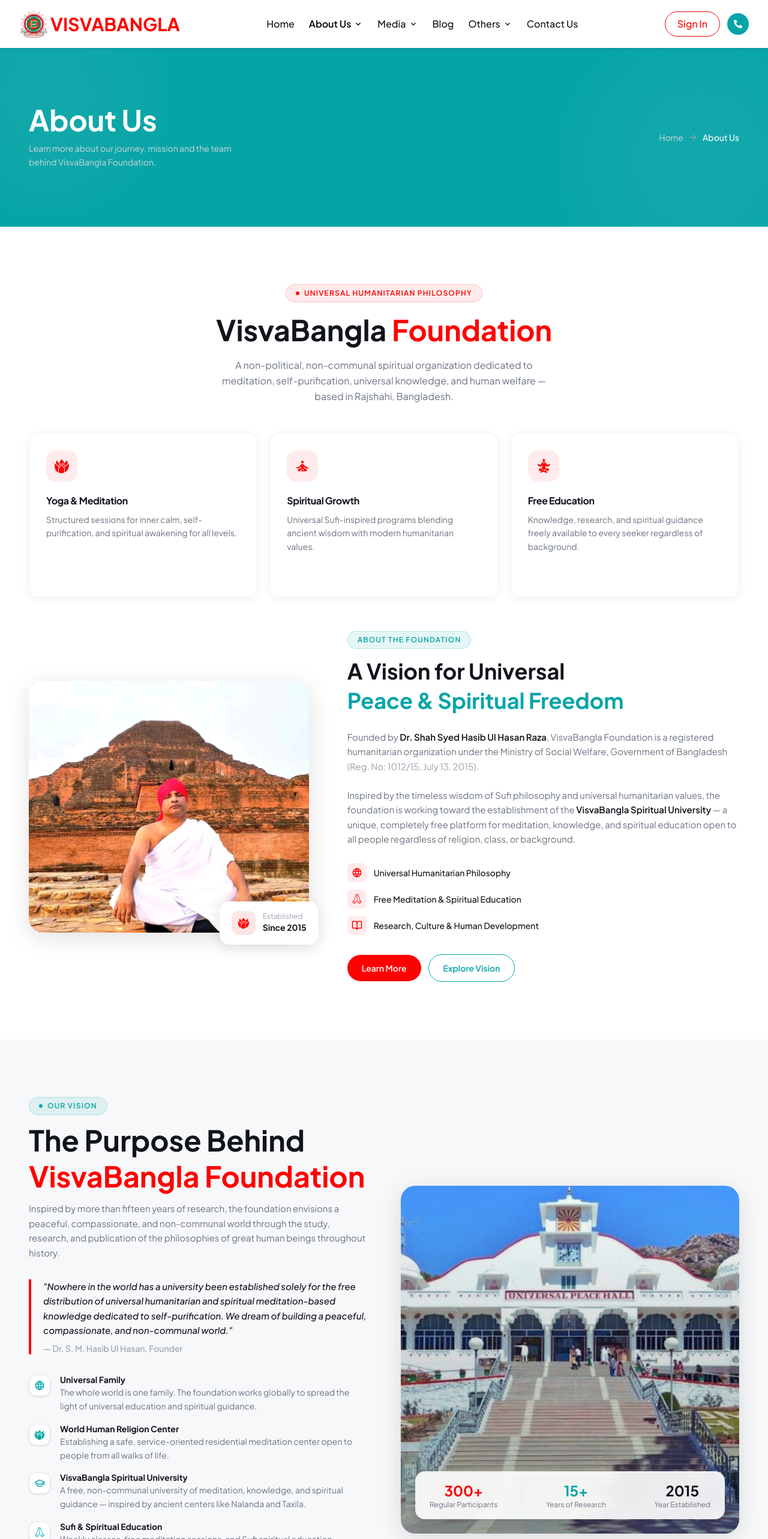
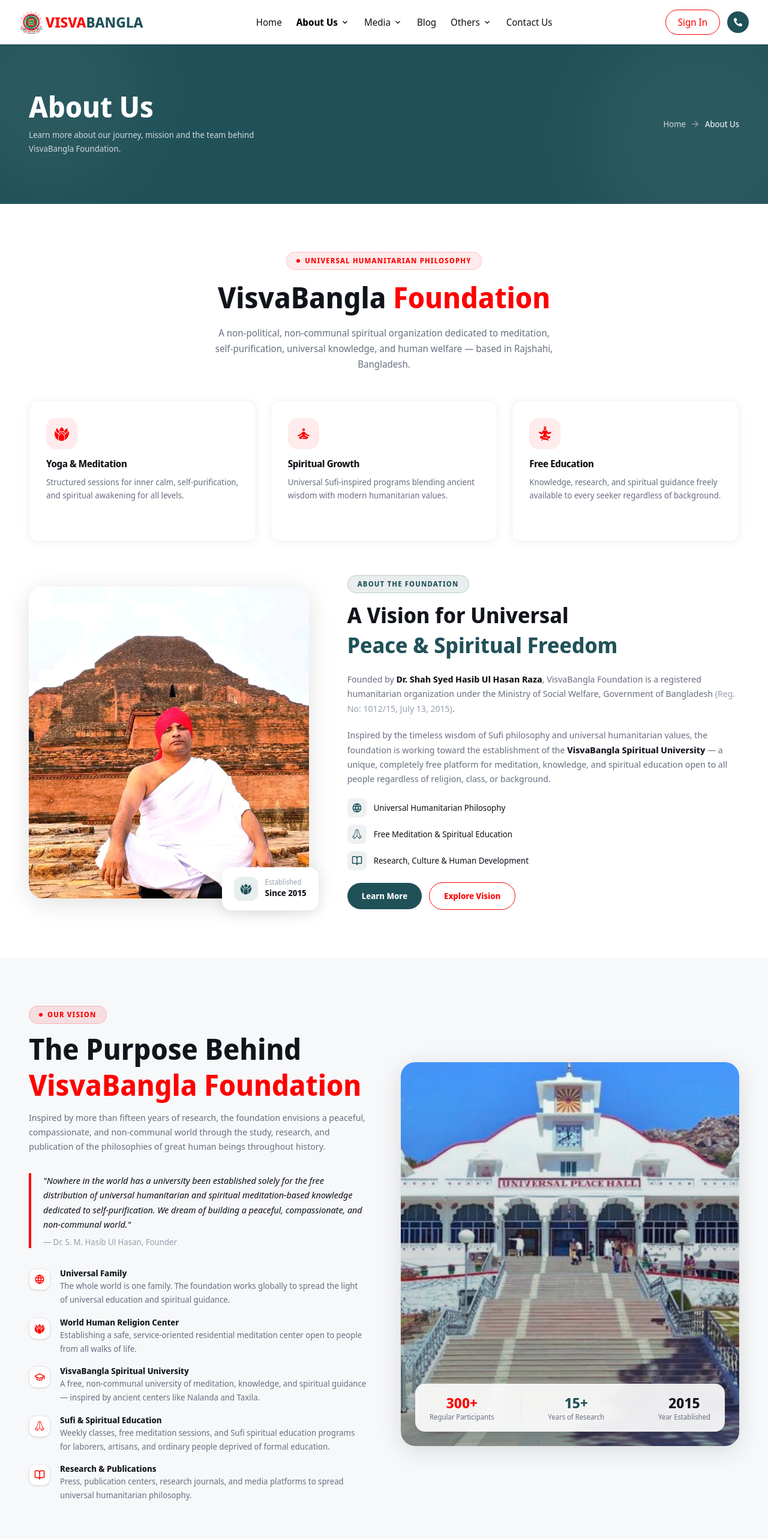
Before and after one commit to NahidHasan131/visva-bangla, a React (Vite) app: page /about in a window 1280 px wide. Shown: the top 2566 px of the page at 60% size. Built offline with nearby package versions, Linux system fonts and the light colour scheme.

Commit message:
update styles and improve component layouts; fix review approval logic and API base URL

```diff
--- a/index.html
+++ b/index.html
@@ -5,9 +5,13 @@
     <link rel="icon" type="image/svg+xml" href="./src/assets/fav-logo.png" />
     <meta name="viewport" content="width=device-width, initial-scale=1.0" />
     <title>VISVABANGLA</title>
+    <!-- Plus+Jakarta+Sans -->
     <link rel="preconnect" href="https://fonts.googleapis.com">
     <link rel="preconnect" href="https://fonts.gstatic.com" crossorigin>
     <link href="https://fonts.googleapis.com/css2?family=Plus+Jakarta+Sans:ital,wght@0,200..800;1,200..800&display=swap" rel="stylesheet">
+    <link rel="preconnect" href="https://fonts.googleapis.com">
+<link rel="preconnect" href="https://fonts.gstatic.com" crossorigin>
+<link href="https://fonts.googleapis.com/css2?family=Noto+Sans+Display:ital,wght@0,100..900;1,100..900&display=swap" rel="stylesheet">
   </head>
   <body>
     <div id="root"></div>
--- a/src/components/AboutUs/AboutUs.jsx
+++ b/src/components/AboutUs/AboutUs.jsx
@@ -36,7 +36,7 @@
 const AboutUs = () => {
   return (
     <motion.section
-      className="py-16 lg:py-24 bg-white"
+      className="py-14 lg:py-20 bg-white"
       variants={fadeIn}
       initial="hidden"
       whileInView="show"
@@ -67,7 +67,7 @@
 
         {/* ── 2. Learning cards ── */}
         <motion.div
-          className="grid grid-cols-1 sm:grid-cols-3 gap-5 mb-14"
+          className="grid grid-cols-1 sm:grid-cols-3 gap-6 mb-14"
           variants={staggerContainer()}
           initial="hidden"
           whileInView="show"
@@ -77,9 +77,9 @@
             <motion.div
               key={i}
               variants={fadeUp}
-              className="group relative flex flex-col gap-5 p-7 rounded-2xl bg-white border border-gray-100 shadow-[0_2px_16px_rgba(0,0,0,0.06)] hover:shadow-[0_8px_32px_rgba(0,0,0,0.11)] hover:-translate-y-1 transition-all duration-300 overflow-hidden"
+              className="group relative flex flex-col gap-3 p-7 rounded-2xl bg-white border border-gray-100 shadow-[0_2px_16px_rgba(0,0,0,0.06)] hover:shadow-[0_8px_32px_rgba(0,0,0,0.11)] hover:-translate-y-1 transition-all duration-300 overflow-hidden"
             >
-              <div className="absolute top-0 left-0 right-0 h-[3px] bg-linear-to-r from-primary to-secondary rounded-t-2xl opacity-0 group-hover:opacity-100 transition-opacity duration-300" />
+              <div className="absolute top-0 left-0 right-0 h-0.75 bg-linear-to-r from-primary to-secondary rounded-t-2xl opacity-0 group-hover:opacity-100 transition-opacity duration-300" />
               <div className="w-13 h-13 rounded-2xl flex items-center justify-center bg-primary/8 text-primary group-hover:bg-primary group-hover:text-white transition-all duration-300">
                 {React.cloneElement(card.icon, { size: 26 })}
               </div>
@@ -108,10 +108,10 @@
             viewport={viewport}
           >
             <div className="rounded-3xl overflow-hidden shadow-[0_8px_40px_rgba(0,0,0,0.12)]">
-              <img src={aboutImg} alt="VisvaBangla Foundation" className="w-full h-[420px] object-cover" />
+              <img src={aboutImg} alt="VisvaBangla Foundation" className="w-full h-130 object-cover" />
             </div>
             <div className="absolute -bottom-5 -right-4 bg-white rounded-2xl shadow-[0_4px_24px_rgba(0,0,0,0.12)] px-5 py-4 flex items-center gap-3">
-              <div className="w-10 h-10 rounded-xl bg-primary/10 flex items-center justify-center text-primary">
+              <div className="w-10 h-10 rounded-xl bg-secondary/10 flex items-center justify-center text-secondary">
                 <GiLotus size={20} />
               </div>
               <div>
@@ -122,7 +122,7 @@
           </motion.div>
 
           <motion.div
-            className="lg:w-7/12 w-full flex flex-col gap-6"
+            className="lg:w-7/12 w-full flex flex-col gap-5"
             variants={fadeRight}
             initial="hidden"
             whileInView="show"
@@ -143,19 +143,19 @@
             <p className="text-gray-500 leading-relaxed text-[15px]">
               Inspired by the timeless wisdom of Sufi philosophy and universal humanitarian values, the foundation is working toward the establishment of the <span className="font-semibold text-[#11141B]">VisvaBangla Spiritual University</span> — a unique, completely free platform for meditation, knowledge, and spiritual education open to all people regardless of religion, class, or background.
             </p>
-            <ul className="flex flex-col gap-3 mt-1">
+            <ul className="flex flex-col gap-3">
               {highlights.map((h, i) => (
                 <li key={i} className="flex items-center gap-3">
-                  <span className="w-8 h-8 rounded-lg bg-primary/8 text-primary flex items-center justify-center shrink-0">{h.icon}</span>
+                  <span className="w-8 h-8 rounded-lg bg-secondary/8 text-secondary flex items-center justify-center shrink-0">{h.icon}</span>
                   <span className="text-sm font-medium text-[#11141B]">{h.label}</span>
                 </li>
               ))}
             </ul>
-            <div className="flex flex-wrap items-center gap-3 mt-2">
-              <NavLink to="/blog" className="px-6 py-3 rounded-full bg-primary text-white text-sm font-semibold hover:bg-primary/90 transition-all duration-300">
+            <div className="flex flex-wrap items-center gap-3">
+              <NavLink to="/blog" className="px-6 py-3 rounded-full bg-secondary text-white text-sm font-semibold hover:bg-primary transition-all duration-300">
                 Learn More
               </NavLink>
-              <NavLink to="/about" className="px-6 py-3 rounded-full border border-secondary text-secondary text-sm font-semibold hover:bg-secondary hover:text-white transition-all duration-300">
+              <NavLink to="/about" className="px-6 py-3 rounded-full border border-primary text-primary text-sm font-semibold hover:bg-primary hover:text-white transition-all duration-300">
                 Explore Vision
               </NavLink>
             </div>
--- a/src/components/AboutVision/AboutVision.jsx
+++ b/src/components/AboutVision/AboutVision.jsx
@@ -38,7 +38,7 @@
 const AboutVision = () => {
   return (
     <motion.section
-      className="py-16 lg:py-24 bg-[#f7f8fa]"
+      className="py-14 lg:py-20 bg-[#f7f8fa]"
       variants={fadeIn}
       initial="hidden"
       whileInView="show"
@@ -57,8 +57,8 @@
           >
 
             <div className="flex flex-col gap-3">
-              <span className="inline-flex self-start items-center gap-2 px-4 py-1.5 rounded-full bg-secondary/10 border border-secondary/20 text-secondary text-xs font-semibold uppercase tracking-widest">
-                <span className="w-1.5 h-1.5 rounded-full bg-secondary inline-block" />
+              <span className="inline-flex self-start items-center gap-2 px-4 py-1.5 rounded-full bg-primary/10 border border-primary/20 text-primary text-xs font-semibold uppercase tracking-widest">
+                <span className="w-1.5 h-1.5 rounded-full bg-primary inline-block" />
                 Our Vision
               </span>
               <h2 className="text-4xl lg:text-5xl font-bold text-[#11141B] leading-tight">
@@ -90,7 +90,7 @@
             >
               {visionPoints.map((v, i) => (
                 <motion.li key={i} variants={fadeUp} className="flex items-start gap-4 group">
-                  <span className="mt-0.5 w-9 h-9 rounded-xl bg-white border border-gray-200 text-secondary flex items-center justify-center shrink-0 shadow-sm group-hover:bg-secondary group-hover:text-white group-hover:border-secondary transition-all duration-200">
+                  <span className="mt-0.5 w-9 h-9 rounded-xl bg-white border border-gray-200 text-primary flex items-center justify-center shrink-0 shadow-sm group-hover:bg-primary group-hover:text-white group-hover:border-primary transition-all duration-200">
                     {v.icon}
                   </span>
                   <div>
@@ -110,11 +110,11 @@
             whileInView="show"
             viewport={viewport}
           >
-            <div className="rounded-3xl overflow-hidden shadow-[0_8px_40px_rgba(0,0,0,0.12)]">
+            <div className="rounded-3xl sticky overflow-hidden shadow-[0_8px_40px_rgba(0,0,0,0.12)]">
               <img
                 src={visionImg}
                 alt="Our vision"
-                className="w-full h-145 object-cover"
+                className="w-full h-160 object-cover"
               />
               <div className="absolute inset-0 bg-linear-to-t from-black/30 to-transparent rounded-3xl" />
             </div>
--- a/src/components/Breadcrumb/Breadcrumb.jsx
+++ b/src/components/Breadcrumb/Breadcrumb.jsx
@@ -41,7 +41,7 @@
 
   return (
     <div
-      className="relative py-16 lg:py-24 overflow-hidden bg-secondary"
+      className="relative py-14 lg:py-20 overflow-hidden bg-secondary"
     >
       {/* blurred circle decorations */}
       <div className="absolute -top-20 -left-20 w-80 h-80 rounded-full bg-white/5 blur-3xl" />
--- a/src/components/Hero/Hero.jsx
+++ b/src/components/Hero/Hero.jsx
@@ -74,7 +74,7 @@
           background: white; opacity: 0.5; width: 8px; height: 8px;
         }
         .swiper-pagination-bullet-active {
-          opacity: 1; width: 24px; border-radius: 4px; background: #06a4a7;
+          opacity: 1; width: 24px; border-radius: 4px; background: #205158;
         }
       `}</style>
 
@@ -96,7 +96,7 @@
       >
         {slides.map((slide, i) => (
           <SwiperSlide key={i}>
-            <div className="relative w-full h-[87vh] min-h-125">
+            <div className="relative w-full h-[80vh] min-h-125">
               <img
                 src={slide.img}
                 alt={slide.title}
--- a/src/components/Navbar/Navbar.jsx
+++ b/src/components/Navbar/Navbar.jsx
@@ -183,15 +183,15 @@
     <>
       {/* ── Main navbar — relative so mega menu absolute child works ── */}
       <nav
-        className="bg-white sticky top-0 z-50 shadow-sm relative"
+        className="bg-white sticky top-0 z-50 shadow-sm "
         onMouseLeave={() => setOpenDropdown(null)}
       >
         <div className="max-w-340 mx-auto flex items-center justify-between px-4 lg:px-8 py-4">
 
           {/* Logo */}
           <NavLink to="/" className="flex items-center">
-            <img src={visvaBangala} alt="Visva Bangla" className="h-12 w-auto object-contain" />
-            <span className="pl-1 text-xl lg:text-3xl font-bold uppercase text-primary">VisvaBangla</span>
+            <img src={visvaBangala} alt="Visva Bangla" className="h-10 w-auto object-contain" />
+            <span className="pl-1 text-xl lg:text-2xl font-bold uppercase text-primary">Visva<span className='text-secondary'>Bangla</span></span>
           </NavLink>
 
           {/* Desktop nav links */}
@@ -257,9 +257,9 @@
               <>
                 <NavLink
                   to="/admin"
-                  className="px-5 py-2 rounded-full font-medium text-white bg-primary hover:bg-secondary transition-all duration-300"
+                  className="px-5 py-2 rounded-full font-medium text-white bg-secondary hover:bg-primary transition-all duration-300"
                 >
-                  Admin panel
+                  Admin Panel
                 </NavLink>
                 <button
                   onClick={handleSignOut}
--- a/src/components/Testimonials/Testimonials.jsx
+++ b/src/components/Testimonials/Testimonials.jsx
@@ -56,7 +56,7 @@
   const [createReview, { isLoading: submitting }] = useCreateReviewMutation();
 
   const reviews = data?.data || [];
-  const approvedReviews = reviews.filter(r => r.approve === true);
+  const approvedReviews = reviews.filter(r => r.approved === true);
 
   const avgRating = approvedReviews.length
     ? (approvedReviews.reduce((s, r) => s + (r.rating || 0), 0) / approvedReviews.length).toFixed(1)
@@ -80,7 +80,7 @@
         role:        form.role.trim() || 'Community Member',
         rating:      String(form.stars),
         description: form.text.trim(),
-        approve:     false,
+        approved:     false,
       }).unwrap();
       setForm({ name: '', role: '', text: '', stars: 5 });
       setErrors({});
--- a/src/index.css
+++ b/src/index.css
@@ -1,7 +1,8 @@
 @import "tailwindcss";
 
 * {
-  font-family: "Plus Jakarta Sans", sans-serif;
+  /* font-family: "Plus Jakarta Sans", sans-serif; */
+   font-family: "Noto Sans Display", sans-serif;
 }
 
 html {
@@ -10,7 +11,8 @@
 
 :root {
   --primary:  #FE0000;
-  --secondary: #06a4a7;
+  /* --secondary: #06a4a7; */
+  --secondary: #205158;
 }
 
 @theme inline {
--- a/src/store/authApi.js
+++ b/src/store/authApi.js
@@ -2,7 +2,7 @@
 
 export const authApi = createApi({
   reducerPath: 'authApi',
-  baseQuery: fetchBaseQuery({ baseUrl: 'http://192.168.99.110:3030/api' }),
+  baseQuery: fetchBaseQuery({ baseUrl: 'http://192.168.99.102:3030/api' }),
   endpoints: (builder) => ({
     register: builder.mutation({
       query: (body) => ({
--- a/src/store/baseQuery.js
+++ b/src/store/baseQuery.js
@@ -1,7 +1,7 @@
 import { fetchBaseQuery } from '@reduxjs/toolkit/query/react';
 
 export const baseQuery = fetchBaseQuery({
-  baseUrl: 'http://192.168.99.110:3030/api',
+  baseUrl: 'http://192.168.99.102:3030/api',
   prepareHeaders: (headers, { getState }) => {
     const token = getState().auth.token;
     if (token) headers.set('Authorization', `Bearer ${token}`);
```
Also changed, not shown: src/pages/admin/ReviewManager.jsx (+59 -33 lines).
